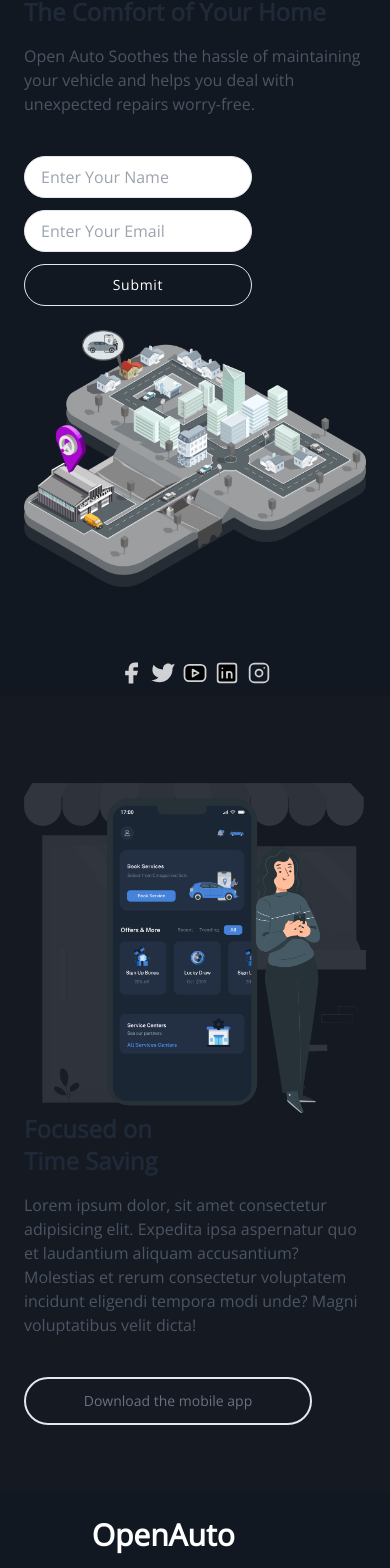
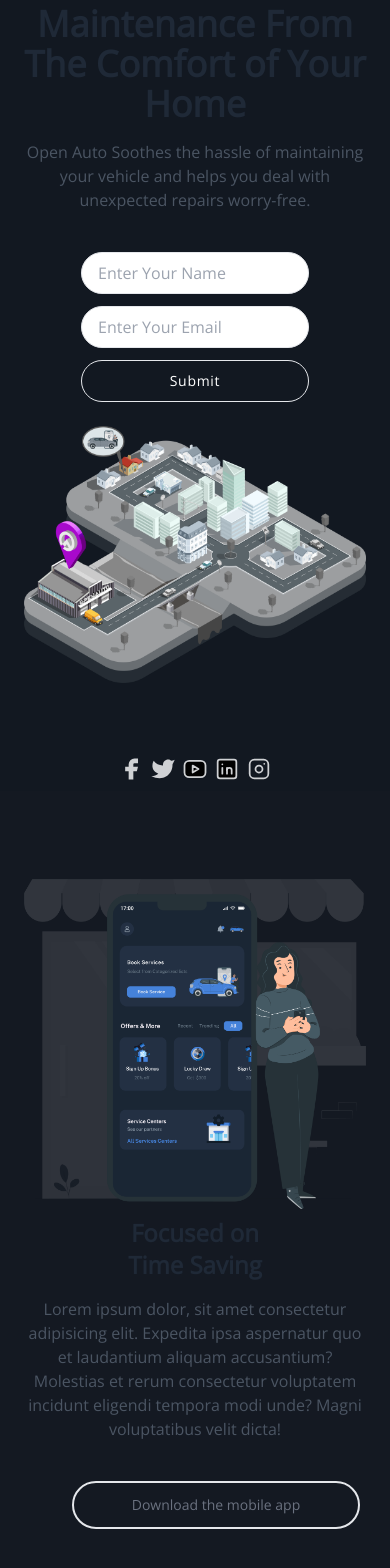
Before and after one commit to hassanmehedi1/Open-Auto, a React (Vite) app: page / in a window 390 px wide. Shown: the part 156-1724 px from the top of the page. Built offline with nearby package versions, Linux system fonts and the light colour scheme.

Commit message:
responsivness done

```diff
--- a/src/Components/Footer.jsx
+++ b/src/Components/Footer.jsx
@@ -8,7 +8,7 @@ const Footer = () => {
          <div className="space-y-5">
            <a
              href="#"
-             class="text-3xl lg:text-xl font-bold text-white sm:mx-auto"
+             class="text-3xl lg:text-xl font-bold text-white lg:ml-0 ml-8"
            >
              OpenAuto
            </a>
@@ -65,7 +65,7 @@ const Footer = () => {
              </a>
            </div>
 
-           <div className="flex justify-center lg:justify-end space-x-1 container py-2">
+           <div className="flex justify-evenly lg:justify-end lg:space-x-1 space-x-12 container py-2">
              <a href="/">
                <svg
                  xmlns="http://www.w3.org/2000/svg"
--- a/src/Components/Header.jsx
+++ b/src/Components/Header.jsx
@@ -105,17 +105,21 @@ const Header = () => {
         <div class="items-center lg:flex">
           <div class="w-full lg:w-1/2">
             <div class="lg:max-w-lg">
-              <h1 class="text-2xl font-semibold text-gray-800 dark:text-white lg:text-5xl">
+              <h1 class="text-4xl font-semibold text-gray-800 dark:text-white lg:text-5xl lg:text-left text-center">
                 Vehicle Maintenance From The Comfort of Your Home
               </h1>
 
-              <p class="mt-4 text-gray-600 dark:text-gray-400 mb-10">
+              <p class="mt-4 text-gray-600 dark:text-gray-400 mb-10 lg:text-left text-center">
                 Open Auto Soothes the hassle of maintaining your vehicle and
                 helps you deal with unexpected repairs worry-free.
               </p>
 
-              <div class="flex flex-col mt-8 space-y-3 ">
-                <form action="" onSubmit={handleSubmit(onSubmit)}>
+              <div class="flex flex-col mt-8 space-y-3 lg:justify-start justify-center">
+                <form
+                  className="lg:text-left text-center"
+                  action=""
+                  onSubmit={handleSubmit(onSubmit)}
+                >
                   <input
                     id="name"
                     type="text"
--- a/src/Components/Midpart.jsx
+++ b/src/Components/Midpart.jsx
@@ -15,20 +15,17 @@ const Midpart = () => {
        <div className="bodyMid">
          <div class="container px-6 py-16 mx-auto">
            <div class="items-center lg:flex">
-             <div
-               class="flex items-center justify-center w-full mt-6 lg:mt-0 lg:w-2/3"
-               data-aos="fade-right"
-             >
+             <div class="flex items-center justify-center w-full mt-6 lg:mt-0 lg:w-2/3">
                <img class="w-full h-full" src={Phone} alt="Banner img" />
              </div>
 
-             <div class="w-full lg:w-1/2 lg:ml-36" data-aos="fade-left">
-               <div class="lg:max-w-lg">
-                 <h1 class="text-2xl font-semibold text-gray-800 dark:text-white lg:text-5xl">
+             <div class="w-full lg:w-1/2 lg:ml-36">
+               <div class="lg:max-w-lg lg:text-left text-center">
+                 <h1 class="text-2xl font-semibold text-gray-800 dark:text-white lg:text-5xl lg:text-left text-center lg:mt-0 mt-2">
                    Focused on <br /> Time Saving
                  </h1>
 
-                 <p class="mt-4 text-gray-600 dark:text-gray-400 mb-10">
+                 <p class="mt-4 text-gray-600 dark:text-gray-400 mb-10 lg:text-left text-center">
                    Lorem ipsum dolor, sit amet consectetur adipisicing elit.
                    Expedita ipsa aspernatur quo et laudantium aliquam
                    accusantium? Molestias et rerum consectetur voluptatem
@@ -37,7 +34,7 @@ const Midpart = () => {
                  </p>
 
                  <a
-                   class="my-1 text-sm flex justify-center items-center text-gray-500 rtl:-scale-x-100 dark:text-gray-200 hover:bg-blue-500 lg:mx-4 lg:my-0 border-2 px-5 py-3 rounded-full w-72"
+                   class="my-1 text-sm flex justify-center items-center text-gray-500 rtl:-scale-x-100 dark:text-gray-200 hover:bg-blue-500 lg:mx-4 lg:my-0 border-2 px-5 py-3 rounded-full w-72 lg:text-left text-center lg:ml-0 ml-12"
                    href="#"
                  >
                    Download the mobile app
```
